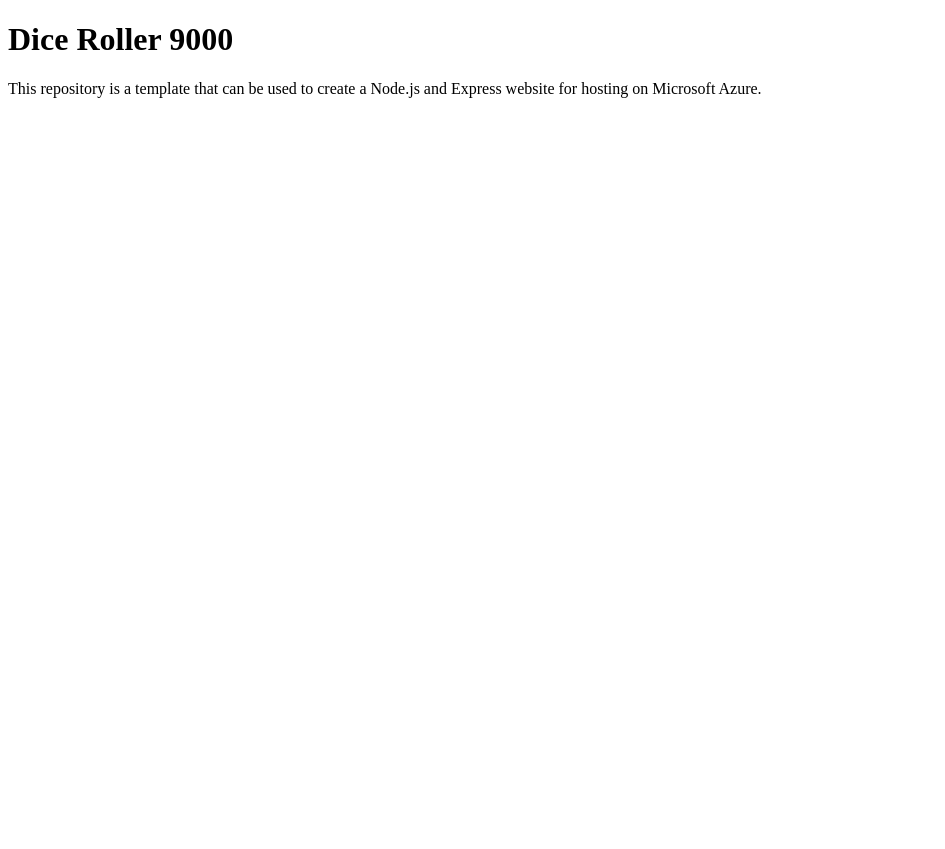
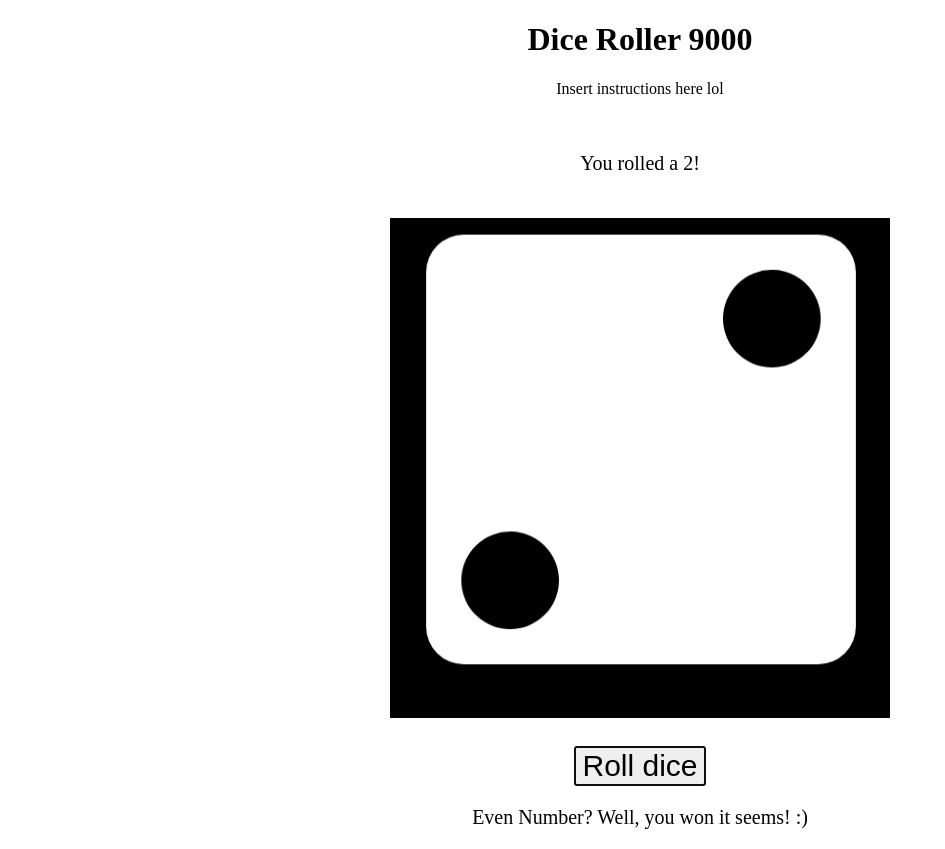
Before and after one commit to kylebye4mav/DiceRoller, a website: page client/index.html in a window 1280 px wide. Shown: the whole page, without its empty margins (0-945 px from the left). Before the commit the page ends 800 px from the top, so only its background shows below. Drawn offline with Linux system fonts and the light colour scheme.

Commit message:
Intial Finished Product

```diff
--- /dev/null
+++ b/client/diceroller.js
@@ -0,0 +1,59 @@
+/*
+ *  When the window loads, the rollButton is assigned
+ *  to rollDice on clock. Also, rollDice is called on
+ *  load too. We also set the button to be auto focused.
+ */
+window.onload = function() {
+    var rollButton = document.getElementById("rollButton");
+    rollButton.onclick = rollDice;
+    rollButton.autofocus = true;
+    rollButton.focus();
+    rollDice();
+}
+
+/*
+ *  Calculates a random number from 1-6. Changes
+ *  the diceRollCount paragraph to that number,
+ *  loads the appropriate dice image that reflects
+ *  that number, and calculates and loads the win
+ *  condition to which the winCondition paragraph
+ *  is updated.
+ */
+function rollDice() {
+    var randNum = Math.floor(Math.random()*6) + 1;
+    document.getElementById("diceRollCount").innerHTML = "You rolled a " + randNum + "!";
+    loadDice(randNum);
+    loadWinStatus(calculateWinStatus(randNum));
+}
+
+/*
+ *  Loads the appropriate dice image based on
+ *  the number given.
+ */
+function loadDice(randNum) {
+    var imgString = "diceimg/dice" + randNum.toString() + ".png";
+    document.getElementById("diceImg").src=imgString;
+}
+
+/*
+ *  Returns true if randNum is even.
+ *  Otherwise, returns false.
+ */
+function calculateWinStatus(randNum) {
+    if (randNum%2==0) {
+        return true;
+    }
+    else return false;
+}
+
+/*
+ *  Changes winStatus to reflect if the
+ *  user won or lost.
+ */
+function loadWinStatus(winStatus) {
+    var winStatusString;
+    if (winStatus) winStatusString = "Even Number? Well, you won it seems! :)";
+    else winStatusString = "Odd Number? Must be 'odd' that you lost! :(";
+
+    document.getElementById("winCondition").innerHTML = winStatusString;
+}
--- /dev/null
+++ b/client/index.css
@@ -0,0 +1,11 @@
+.centered {
+    text-align: center;
+}
+
+#gameArea {
+    font-size: 20px;
+}
+
+#rollButton{
+    font-size: 30px;
+}
--- a/client/index.html
+++ b/client/index.html
@@ -3,19 +3,44 @@
 	Class:		Software Engineering
 	Project:	Lab 2/Dice Roller
 	Desc:		Rolls dice for user. Does it on command too!
+
+	DiceImages: https://game-icons.net/1x1/delapouite/dice-six-faces-one.html
 -->
 <!DOCTYPE html>
 <html>
 
 <head>
+	<link rel="stylesheet" href="index.css">
+	<script src="diceroller.js"></script>
 	<title>Dice Roller 9000!</title>
 </head>
 
 <body>
 
-	<h1>Dice Roller 9000</h1>
-	<p>This repository is a template that can be used to create a Node.js and Express website for hosting on Microsoft
-	Azure.</p>
+	<div class="centered">
+
+		<h1>Dice Roller 9000</h1>
+		<p>Insert instructions here lol</p>
+		<br>
+
+
+		<div id="gameArea">
+			<p id="diceRollCount">
+				1-6
+			</p>
+			<br>
+			<img id="diceImg" src="diceimg/dice0.png" alt="diceImage" width=500px height=500px>
+			<br>
+			<br>
+			<button id ="rollButton" type="button">Roll dice</button>
+			<br>
+			<p id="winCondition">
+				To Win, or to lose?
+			</p>
+		</div>
+
+	</div>
+
 
 </body>
 
```
Also changed, not shown: client/diceimg/dice0.png (added), client/diceimg/dice1.png (added), client/diceimg/dice2.png (added), client/diceimg/dice3.png (added), client/diceimg/dice4.png (added), client/diceimg/dice5.png (added), client/diceimg/dice6.png (added).
